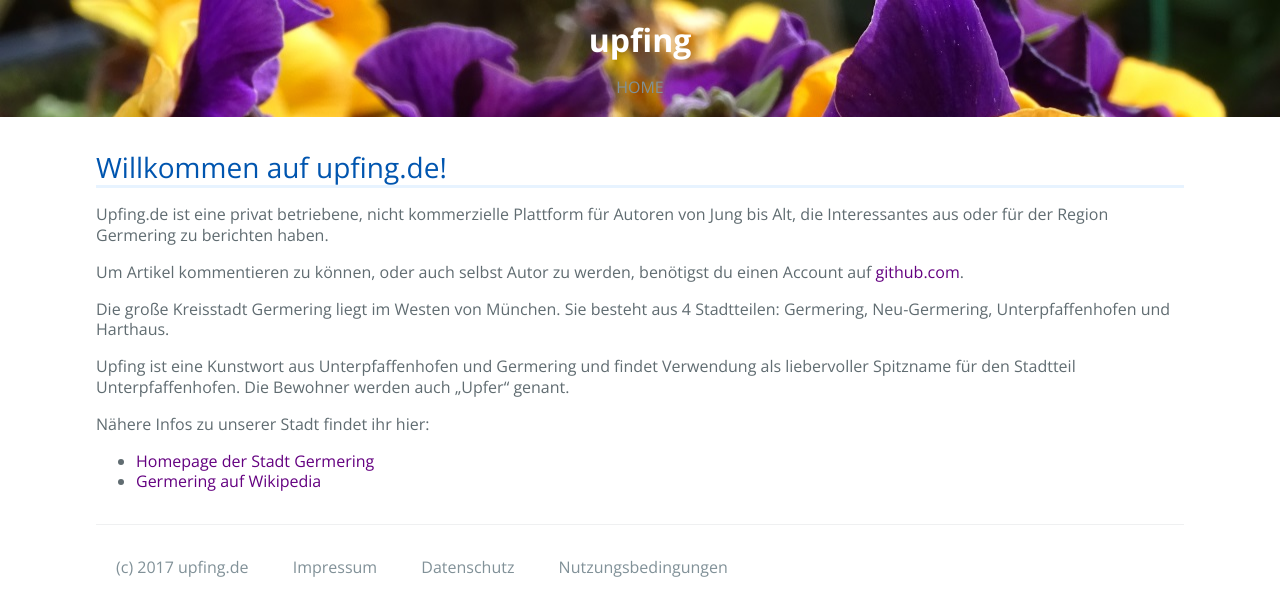
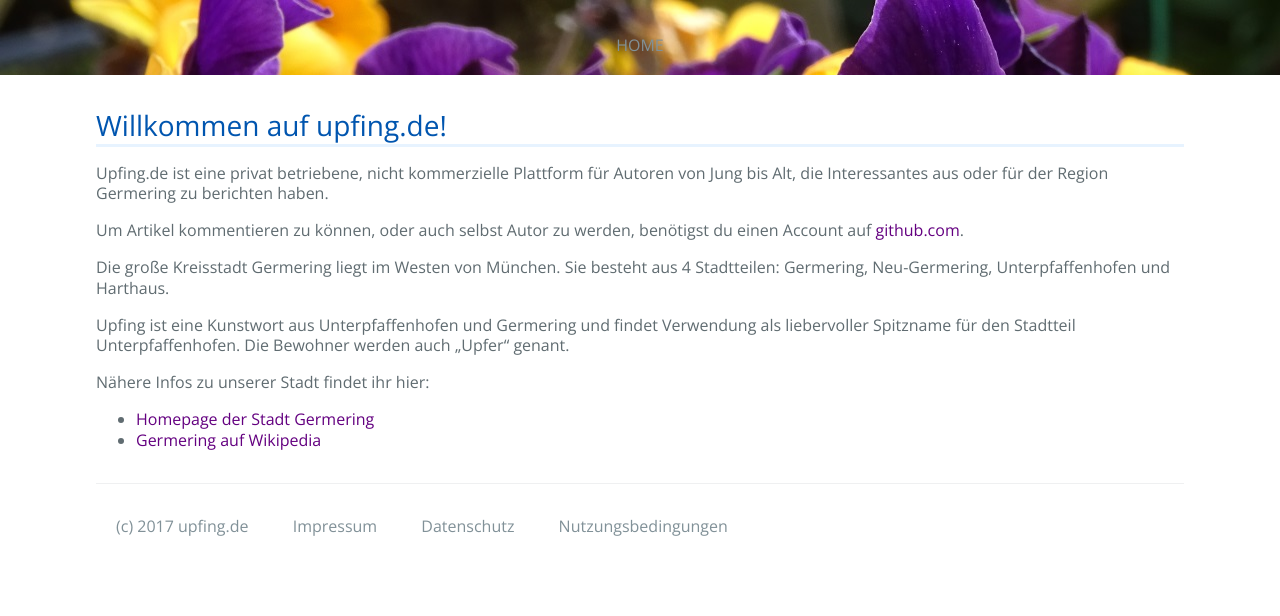
Before and after one commit to croedel/upfing, a Jekyll site: the page built from README.md, in a window 1280 px wide. Shown: the top 616 px of the page. Built offline with Jekyll 4.4.1, drawn with Linux system fonts in a browser that asks for light colours; our own code applies the rules of GitHub Pages for plain Markdown files; the repository's description, which GitHub fills in, is left out.

Commit message:
Update default.html

```diff
--- a/_layouts/default.html
+++ b/_layouts/default.html
@@ -10,7 +10,7 @@
   </head>
   <body>
     <section class="page-header">
-      <h1 class="project-name">{{ site.title | default: site.github.repository_name }}</h1>
+      <h1 class="project-name">{{ mysitetitle }}</h1>
       <h2 class="project-tagline">{{ site.description | default: site.github.project_tagline }}</h2>
       {% if site.show_downloads %}
         <a href="{{ site.github.zip_url }}" class="btn">Download .zip</a>
```
